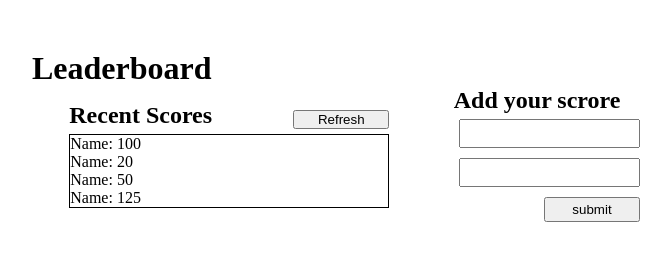
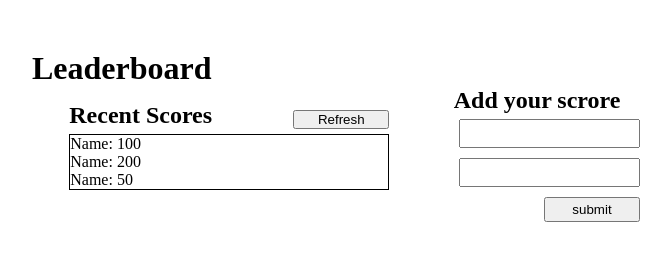
Before and after one commit to Lichapa/Leaderboard, a website built with webpack: page src/index.html in a window 1280 px wide. Shown: the whole page, without its empty margins (288-959 px from the left). Built offline with nearby package versions, Linux system fonts and the light colour scheme.

Commit message:
Added list Items using Javascript

```diff
--- a/src/index.html
+++ b/src/index.html
@@ -15,13 +15,7 @@
         <h2>Recent Scores</h2>
         <button>Refresh</button>
     </div>
-        <p class="recentScore" id="recentScores">
-            Name: 100 <br>
-            Name: 20 <br>
-            Name: 50 <br>
-            Name: 125 <br>
-        </p>
-
+        <p class="recentScore" id="recentScores">  </p>
     </div>
     <div class="userInput">
         <h2>Add your scrore</h2>
--- a/src/index.js
+++ b/src/index.js
@@ -1 +1,7 @@
 import './style.css';
+
+document.getElementById('recentScores').innerHTML = `<ul class="scoreList">
+<li>Name: 100</li>
+<li>Name: 200</li>
+<li>Name: 50</li>
+</ul>`;
--- a/src/style.css
+++ b/src/style.css
@@ -50,3 +50,7 @@ button {
 .scoreHeader > button {
   width: 30%;
 }
+
+.scoreList {
+  list-style-type: none;
+}
```
